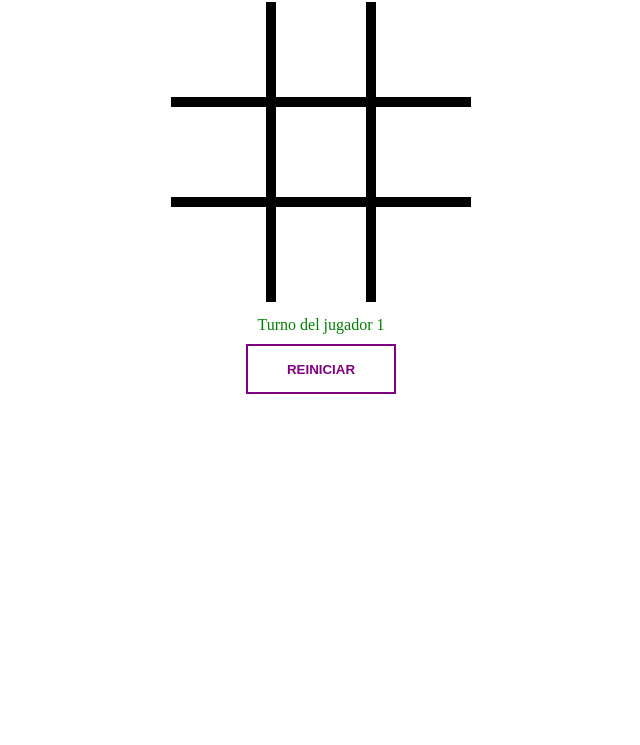
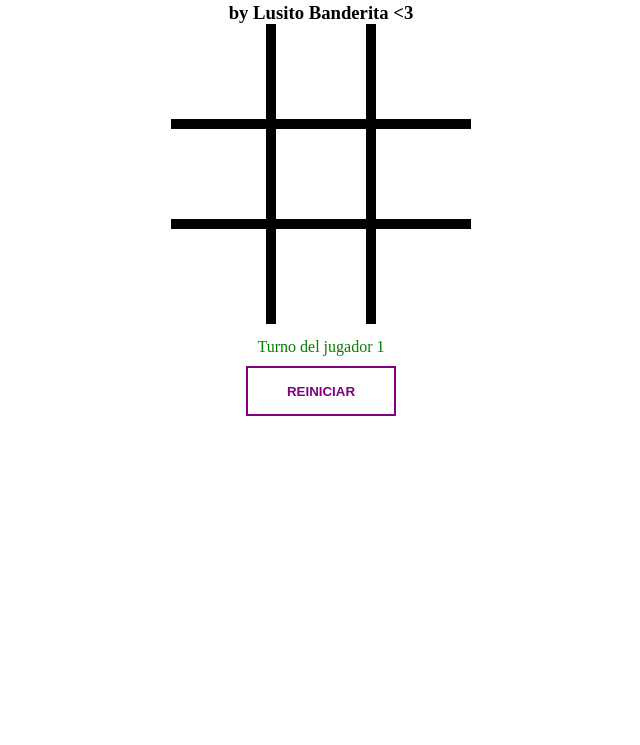
Before and after one commit to LuisBand/GatoCanvas, a plain HTML site: page index.html in a window 1280 px wide. Shown: the part 55-800 px from the top of the page, without its empty margins (319-959 px from the left). Drawn offline with Linux system fonts and the light colour scheme; a web font is replaced by a local one.

Commit message:
Agregue un subtitulo

```diff
--- a/index.html
+++ b/index.html
@@ -10,6 +10,7 @@
 </head>
 <body>
   <h1>GATO</h1>
+  <h3>by Lusito Banderita <3 </h3>
   <canvas id="canvas"></canvas>
   <p id="Turno">Turno del jugador 1</p>
   <button type="button" name="button">Reiniciar</button>
```
